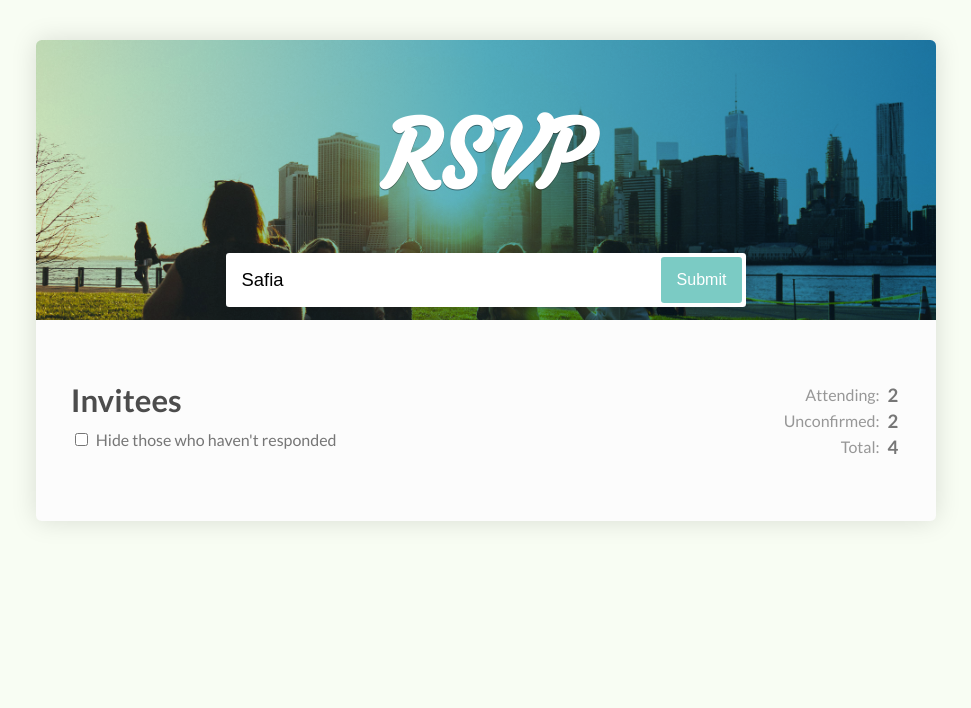
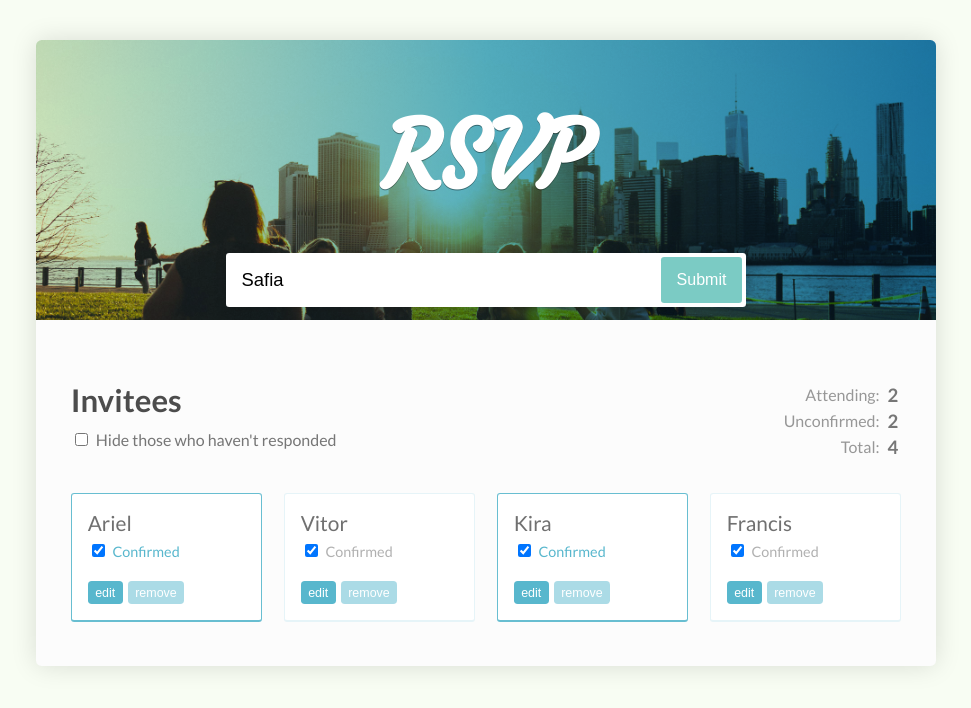
Before and after one commit to ayreal/rsvp, a React (Create React App) app: page / in a window 1280 px wide. Shown: the top 708 px of the page, without its empty margins (154-1125 px from the left). Built offline with nearby package versions, Linux system fonts and the light colour scheme.

Commit message:
add toggle confirmation handler

```diff
--- a/src/App.js
+++ b/src/App.js
@@ -38,6 +38,20 @@ class App extends Component {
 
   getTotalUnconfirmed = () => this.getTotalInvited() - this.getTotalConfirmed();
 
+  toggleConfirmationAt = index => {
+    this.setState({
+      guests: this.state.guests.map((guest, ind) => {
+        if (index === ind) {
+          return {
+            ...guest,
+            isConfirmed: !isConfirmed
+          };
+        }
+        return guest;
+      })
+    });
+  };
+
   handleChange = e => {
     console.log(e);
   };
@@ -63,7 +77,10 @@ class App extends Component {
             getTotalConfirmed={this.getTotalConfirmed}
             getTotalUnconfirmed={this.getTotalUnconfirmed}
           />
-          <GuestsContainer guests={this.state.guests} />
+          <GuestsContainer
+            guests={this.state.guests}
+            toggleConfirmationAt={this.toggleConfirmationAt}
+          />
         </div>
       </div>
     );
--- a/src/components/GuestTile.js
+++ b/src/components/GuestTile.js
@@ -5,8 +5,8 @@ class GuestTile extends Component {
     console.log("%c >> Rendering GuestTile \n", "color: #bada55");
 
     return (
-      <li class="responded">
-        <span>Iver</span>
+      <li className={this.props.data.isConfirmed ? "responded" : null}>
+        <span>{this.props.data.name}</span>
         <label>
           <input type="checkbox" checked /> Confirmed
         </label>
--- a/src/components/GuestsContainer.js
+++ b/src/components/GuestsContainer.js
@@ -8,7 +8,17 @@ class GuestsContainer extends Component {
     const { guests } = this.props;
     // console.log("%c >> guests is: \n", "color: #bada55", guests);
 
-    return <ul>{guests.forEach(guest => <GuestTile />)}</ul>;
+    return (
+      <ul>
+        {guests.map((guest, index) => (
+          <GuestTile
+            data={guest}
+            key={index}
+            handleConfirmation={() => this.props.toggleConfirmationAt(index)}
+          />
+        ))}
+      </ul>
+    );
   }
 }
 
```
